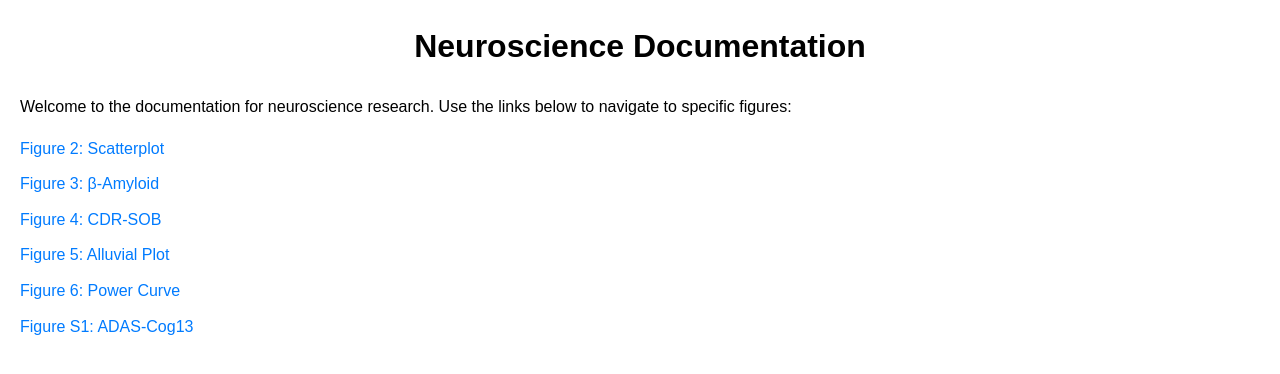
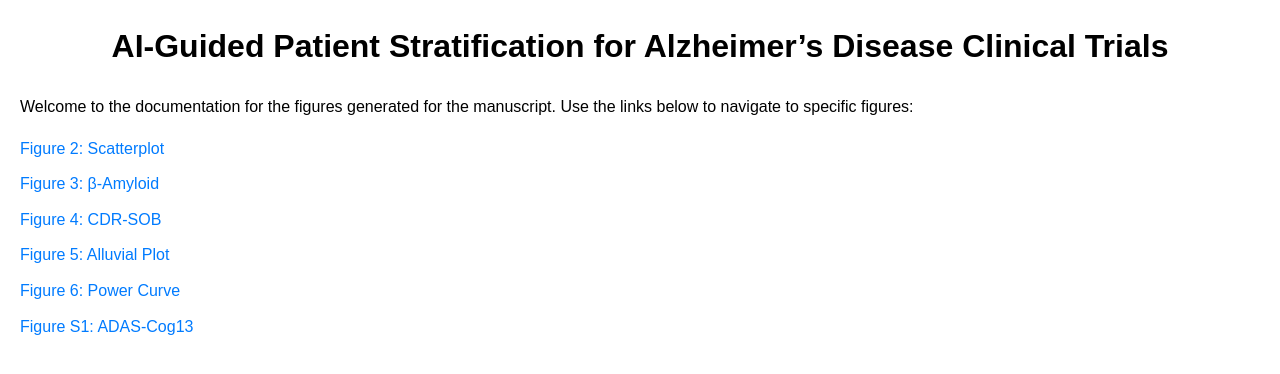
Before and after one commit to AstraZeneca/ppm-ad-neuroscience, a plain HTML site: page docs/index.html in a window 1280 px wide. Drawn offline with Linux system fonts and the light colour scheme.

```diff
--- a/docs/index.html
+++ b/docs/index.html
@@ -3,7 +3,7 @@
 <head>
     <meta charset="UTF-8">
     <meta name="viewport" content="width=device-width, initial-scale=1.0">
-    <title>Neuroscience Documentation</title>
+    <title>AI-Guided Patient Stratification for Alzheimer’s Disease Clinical Trials</title>
     <style>
         body {
             font-family: Arial, sans-serif;
@@ -30,8 +30,8 @@
     </style>
 </head>
 <body>
-    <h1>Neuroscience Documentation</h1>
-    <p>Welcome to the documentation for neuroscience research. Use the links below to navigate to specific figures:</p>
+    <h1>AI-Guided Patient Stratification for Alzheimer’s Disease Clinical Trials</h1>
+    <p>Welcome to the documentation for the figures generated for the manuscript. Use the links below to navigate to specific figures:</p>
     <ul>
         <li><a href="Figure2-Scatterplot.html">Figure 2: Scatterplot</a></li>
         <li><a href="Figure3-β-Amyloid.html">Figure 3: β-Amyloid</a></li>
```
